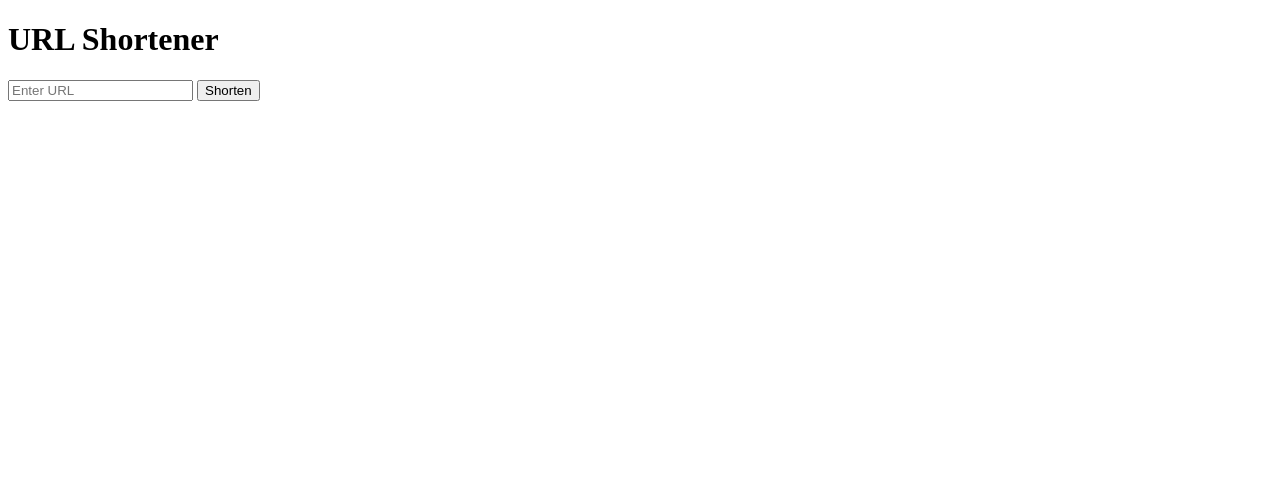
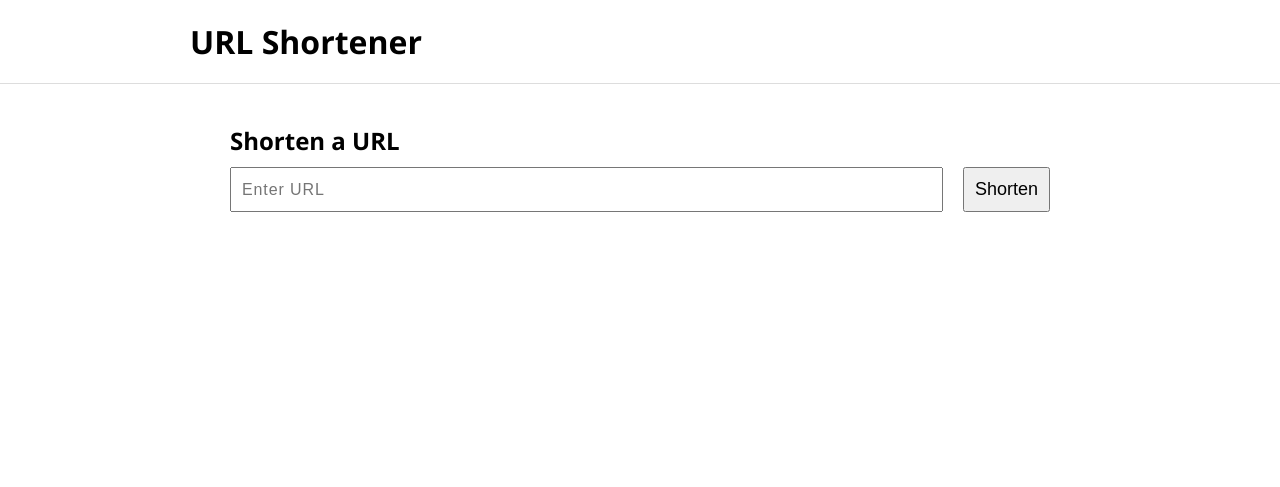
Before and after one commit to anuraglodhi/url-shortener, a plain HTML site: page pages/index.html in a window 1280 px wide. Drawn offline with Linux system fonts and the light colour scheme.

Commit message:
style: add css to the index page

```diff
--- a/pages/index.html
+++ b/pages/index.html
@@ -5,18 +5,24 @@
     <meta name="viewport" content="width=device-width, initial-scale=1.0">
     <title>URL Shortener</title>
     <script src="https://unpkg.com/htmx.org@1.9.10" integrity="sha384-D1Kt99CQMDuVetoL1lrYwg5t+9QdHe7NLX/SoJYkXDFfX37iInKRy5xLSi8nO7UC" crossorigin="anonymous"></script>
+    <link rel="stylesheet" href="/static/css/styles.css" />
   </head>
   <body>
+    <header>
+      <div class="container">
         <h1>URL Shortener</h1>
+      </div>
+    </header>
 
+    <main class="container">
       <form hx-post="/shorten" hx-target="#shorturl">
-    <label>
-      <input type="text" name="url" placeholder="Enter URL">
-    </label>
+        <h2>Shorten a URL</h2>
+        <div class="url-input-container">
+          <input type="text" name="url" placeholder="Enter URL" />
           <button type="submit">Shorten</button>
+        </div>
+        <div id="shorturl"></div>
       </form>
-
-  <div id="shorturl">
-  </div>
+    </main>
   </body>
 </html>
--- /dev/null
+++ b/static/css/styles.css
@@ -0,0 +1,61 @@
+* {
+  margin: 0;
+  padding: 0;
+  box-sizing: border-box;
+}
+
+body {
+  font-family: "Segoe UI", Tahoma, Geneva, Verdana, sans-serif;
+}
+
+header {
+  background-color: #fff;
+  padding: 20px 10px;
+  border-bottom: 1px solid #ddd;
+}
+
+.container {
+  margin: 0 auto;
+  max-width: 900px;
+}
+
+main form {
+  min-height: 400px;
+  padding: 40px;
+
+  & h2 {
+    margin-bottom: 10px;
+  }
+
+  & #shorturl {
+    display: flex;
+    flex-wrap: wrap;
+    justify-content: center;
+    margin-top: 30px;
+    font-size: larger;
+  }
+}
+
+.url-input-container {
+  width: 100%;
+  display: flex;
+  flex-wrap: wrap;
+  justify-content: center;
+  gap: 20px;
+
+  & input {
+    flex-grow: 1;
+    padding: 10px;
+    font-size: large;
+
+    &::placeholder {
+      font-size: medium;
+      letter-spacing: 0.1ch;
+    }
+  }
+
+  & button {
+    padding: 10px;
+    font-size: large;
+  }
+}
```
Also changed, not shown: 1 other file. Lines whose indentation alone changed are shown as unchanged.
